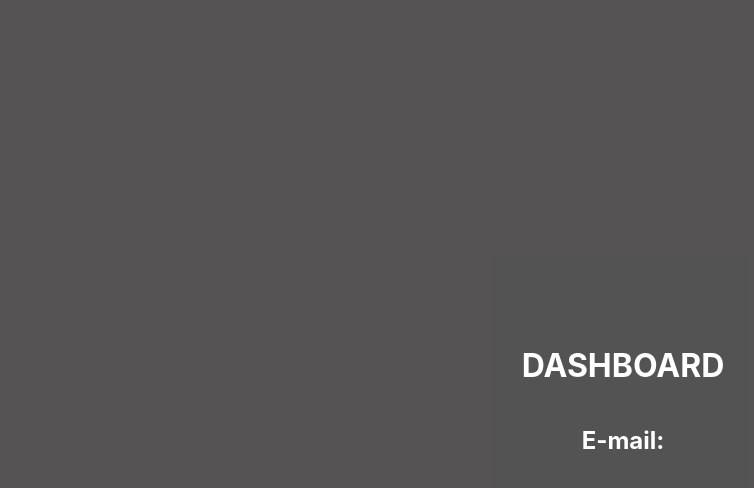
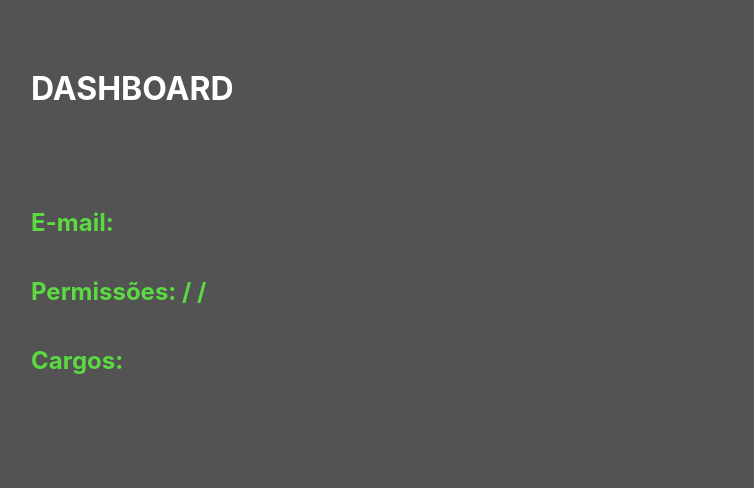
Before and after one commit to viniciusoliveiras/next-auth, a Next.js app: page /dashboard in a window 1280 px wide. Shown: the top 488 px of the page, without its empty margins (17-771 px from the left). Built offline with nearby package versions, Linux system fonts and the light colour scheme; no server answers.

Commit message:
Estilizaçao pagina dashboard

```diff
--- a/pages/dashboard.tsx
+++ b/pages/dashboard.tsx
@@ -16,8 +16,22 @@ export default function Dashboard() {
   return (
     <>
       <div className={styles.container}>
-        <h1>DASHBOARD</h1>
-        <h2>E-mail: {user?.email}</h2>
+        <div className={styles.content}>
+          <h1>DASHBOARD</h1>
+
+          <h2>
+            E-mail: <span>{user?.email}</span>
+          </h2>
+          <h2>
+            Permissões: <span>{user?.permissions[0]}</span> /{' '}
+            <span>{user?.permissions[1]}</span> /{' '}
+            <span>{user?.permissions[2]}</span>
+          </h2>
+
+          <h2>
+            Cargos: <span>{user?.roles}</span>
+          </h2>
+        </div>
       </div>
     </>
   );
--- a/styles/Dashboard.module.css
+++ b/styles/Dashboard.module.css
@@ -1,9 +1,28 @@
 .container {
   display: flex;
-  align-items: center;
-  justify-content: center;
+  align-items: left;
   height: 100vh;
   flex-direction: column;
   background-color: rgba(31, 29, 29, 0.761);
   color: white;
 }
+
+.content {
+  align-items: left;
+  display: flex;
+  flex-direction: column;
+  margin: 3rem;
+  flex: 1;
+}
+
+.content h1 {
+  margin-bottom: 5rem;
+}
+
+.content h2 {
+  color: rgb(91, 218, 66);
+}
+
+.content span {
+  color: white;
+}
```
